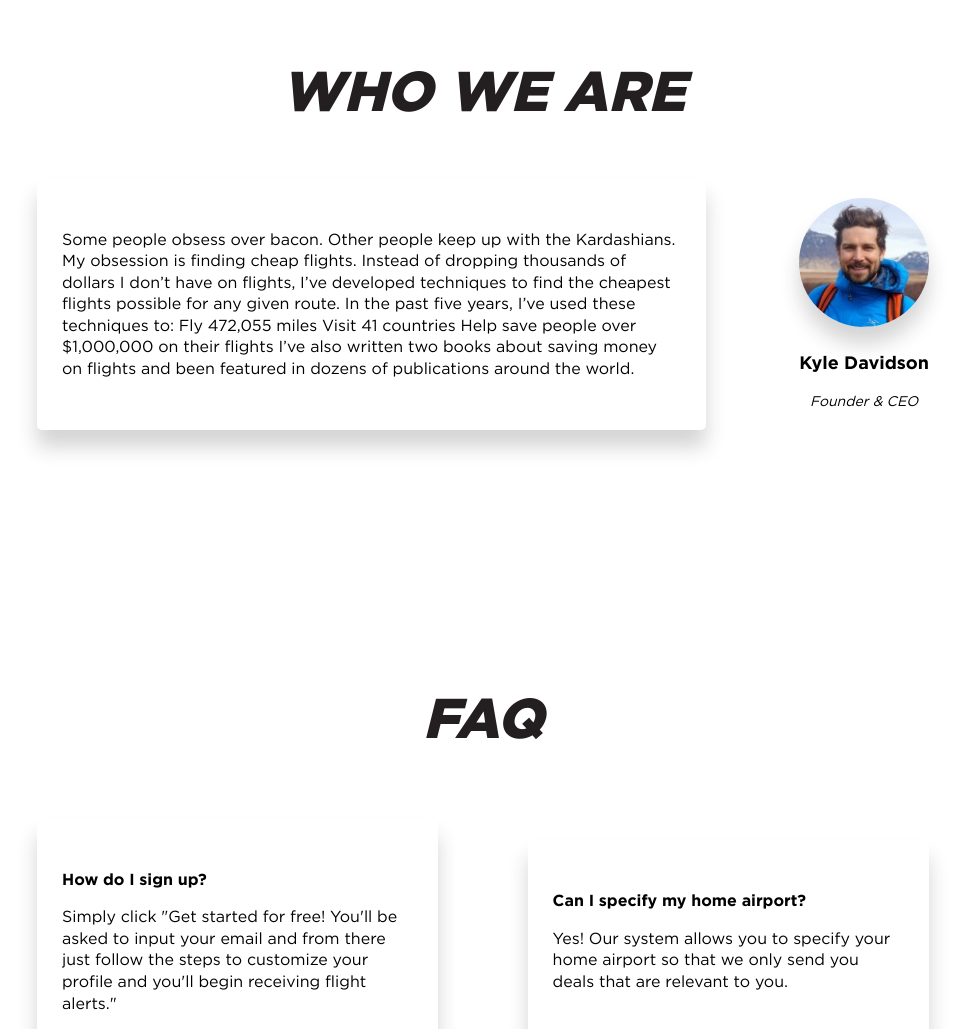
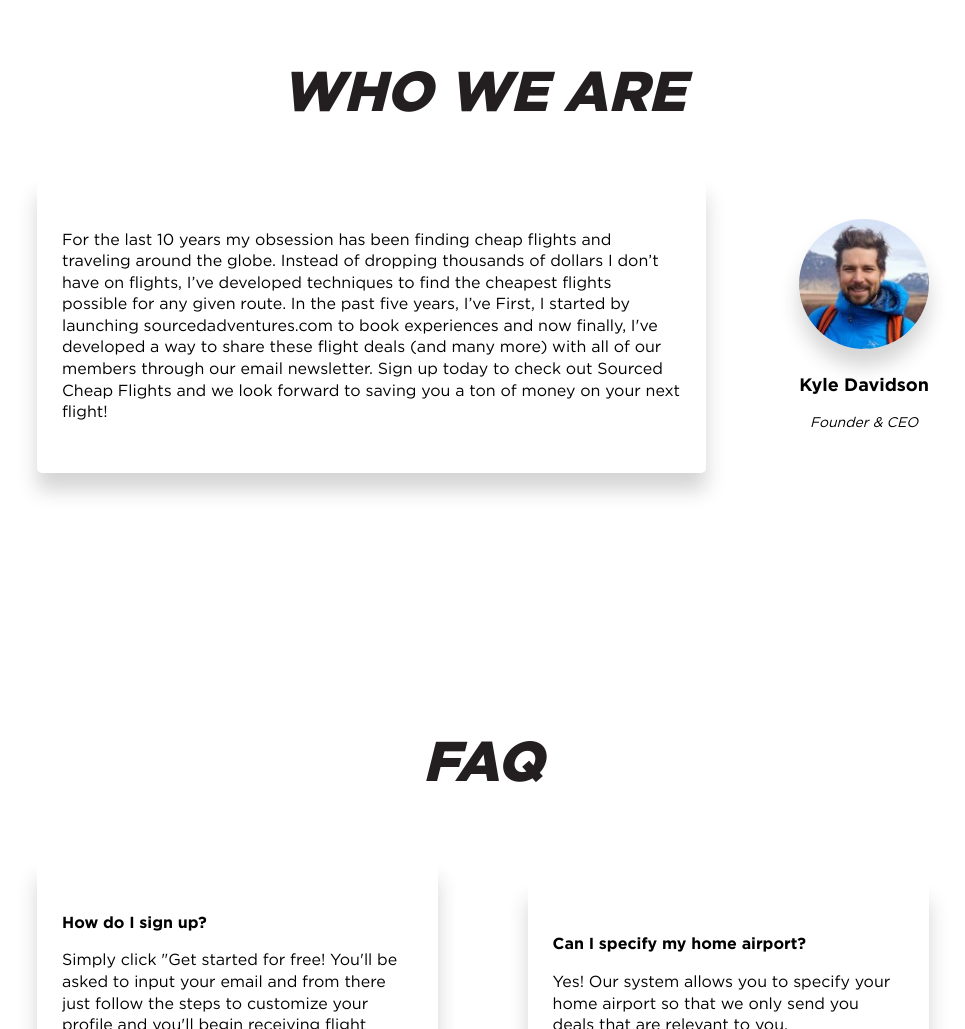
Before and after one commit to davidsonkyle/sourced-cheap-flights, a website: page index.html in a window 1280 px wide. Shown: the part 3099-4128 px from the top of the page, without its empty margins (157-1122 px from the left). Drawn offline with nearby package versions, Linux system fonts and the light colour scheme; files whose address does not match are found by name.

Commit message:
updated Kyle's bio

```diff
--- a/index.html
+++ b/index.html
@@ -85,8 +85,8 @@
         <div class="row">
             <div class="column who-we-are--description">
                 <div class="card text--left">
-                    <p>Some people obsess over bacon. Other people keep up with the Kardashians. My obsession is finding cheap flights. Instead of dropping thousands of dollars I don’t have on flights, I’ve developed techniques to find the cheapest flights possible for any given route. In the past five years, I’ve used these techniques to: Fly 472,055 miles Visit 41 countries Help save people over $1,000,000 on their flights I’ve also written two books about saving money on flights and been
-                        featured in dozens of publications around the world.</p>
+                    <p>For the last 10 years my obsession has been finding cheap flights and traveling around the globe. Instead of dropping thousands of dollars I don’t have on flights, I’ve developed techniques to find the cheapest flights possible for any given route. In the past five years, I’ve First, I started by launching sourcedadventures.com to book experiences and now finally, I've developed a way to share these flight deals (and many more) with all of our members through our email newsletter. Sign up today to check out Sourced Cheap Flights and we look forward to saving you a ton of money on your next flight!
+                    </p>
                 </div>
             </div>
             <div class="column who-we-are--meta">
```
